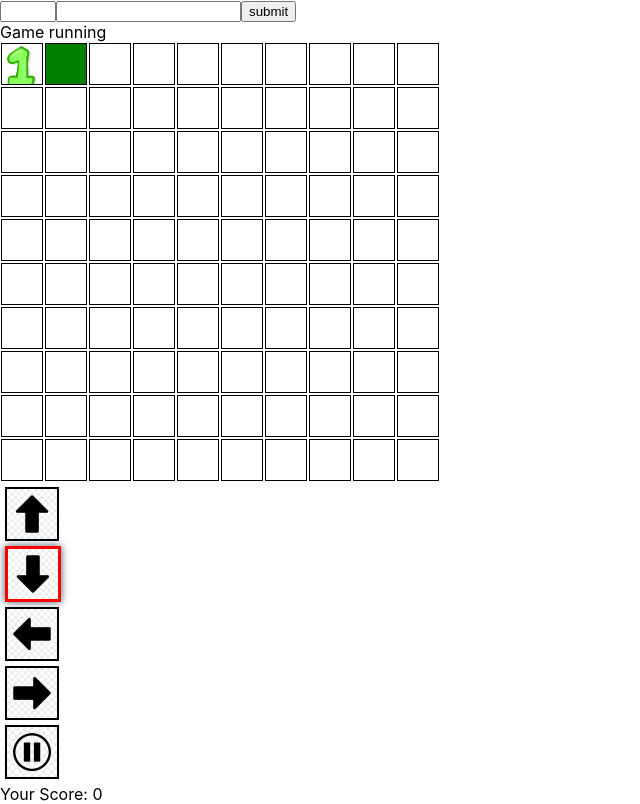
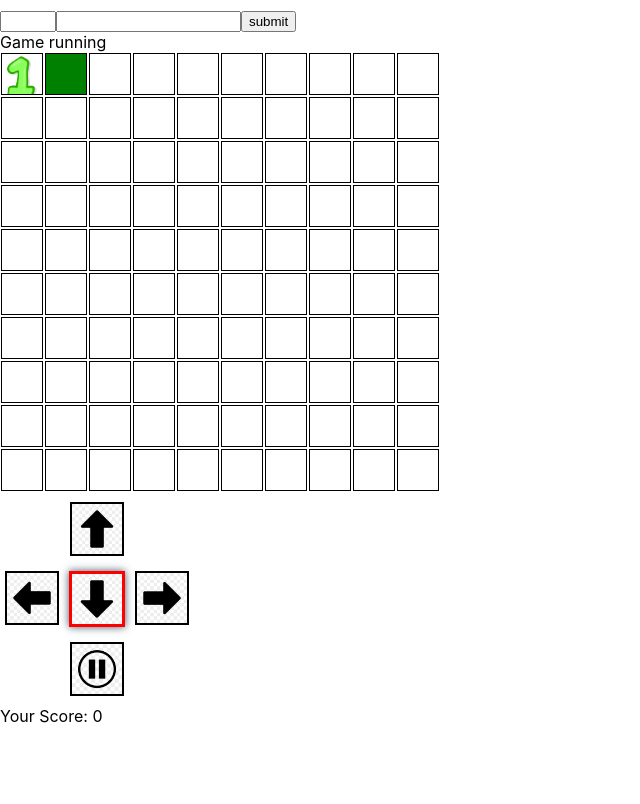
Before and after one commit to AlexxRed/snake, a React app: page / in a window 1280 px wide. Shown: the whole page, without its empty margins (0-640 px from the left). Built offline with nearby package versions, Linux system fonts and the light colour scheme; no server answers.

Commit message:
update style

```diff
--- a/src/components/App/App.js
+++ b/src/components/App/App.js
@@ -29,7 +29,7 @@ function App() {
   useEffect(() => {
     try {
       async function getPlayers (){
-        const {data}= await axios.get("/");
+        const {data} = await axios.get("/");
         setTablePlayers(data)
       }
       getPlayers()
@@ -49,15 +49,6 @@ const handleKeyDown = (e) => {
     // handlePause()
   }
 };
-
-// useEffect(() => {
-//   if(pause===true){
-//     setSpeed(10000000)
-//   }if(pause===false){
-//     setSpeed(600)
-//   }
-// }, [pause])
-
 
 useEffect(() => {
   document.addEventListener('keydown', handleKeyDown)
@@ -205,7 +196,7 @@ async function sendPlayerResult (name, score){
 }
 
   return (
-        <div>
+        <div className='container'>
           <form onSubmit={handleSubmit}>
           <input name='boardSize' type={"number"} min='10' max='15'/>
           <input name='name' type={'text'}/>
@@ -234,11 +225,15 @@ async function sendPlayerResult (name, score){
               })}
             </div>
           ))}
+          <div className='controller-container'>
             <div className={`arrow up ${snakeDirection === 'ArrowUp'? 'selected': ''}`}/>
-            <div className={`arrow down ${snakeDirection === 'ArrowDown'? 'selected': ''}`}/>
-            <div className={`arrow left ${snakeDirection === 'ArrowLeft'? 'selected': ''}`}/>
-            <div className={`arrow right ${snakeDirection === 'ArrowRight'? 'selected': ''}`}/>
+            <div className='controller-container-bottom'>
+              <div className={`arrow left ${snakeDirection === 'ArrowLeft'? 'selected': ''}`}/>
+              <div className={`arrow down ${snakeDirection === 'ArrowDown'? 'selected': ''}`}/>
+              <div className={`arrow right ${snakeDirection === 'ArrowRight'? 'selected': ''}`}/>
+            </div>
             <div className={`pause ${pause === true ? 'selected': ''}`} onClick={handlePause}/>
+          </div>
             <div>Your Score: {score}</div>
             <div>{tablePlayers && tablePlayers.map(item => <div key={item._id}>{`${item.name}: ${item.totalScore}`}</div>)}</div>
         </div>
--- a/src/index.css
+++ b/src/index.css
@@ -57,10 +57,17 @@ code {
 }
 
 .container {
-  display: flex;
+  display: block;
+  margin: 10px auto
 }
 .controller-container {
-  margin: 100px;
+  margin: 10px auto;
+  display: block;
+  flex-direction: row;
+}
+
+.controller-container-bottom{
+  margin: 10px auto;
   display: flex;
   flex-direction: row;
 }
@@ -82,7 +89,7 @@ code {
   background-repeat: no-repeat;
   background-size: cover;
   border: 2px solid black;
-  margin: 5px;
+  margin: 0px 70px;
 }
 
 .selected {
@@ -94,6 +101,7 @@ code {
 }
 
 .up {
+  margin: 0px 70px;
   transform: rotate(270deg);
 }
 
```
